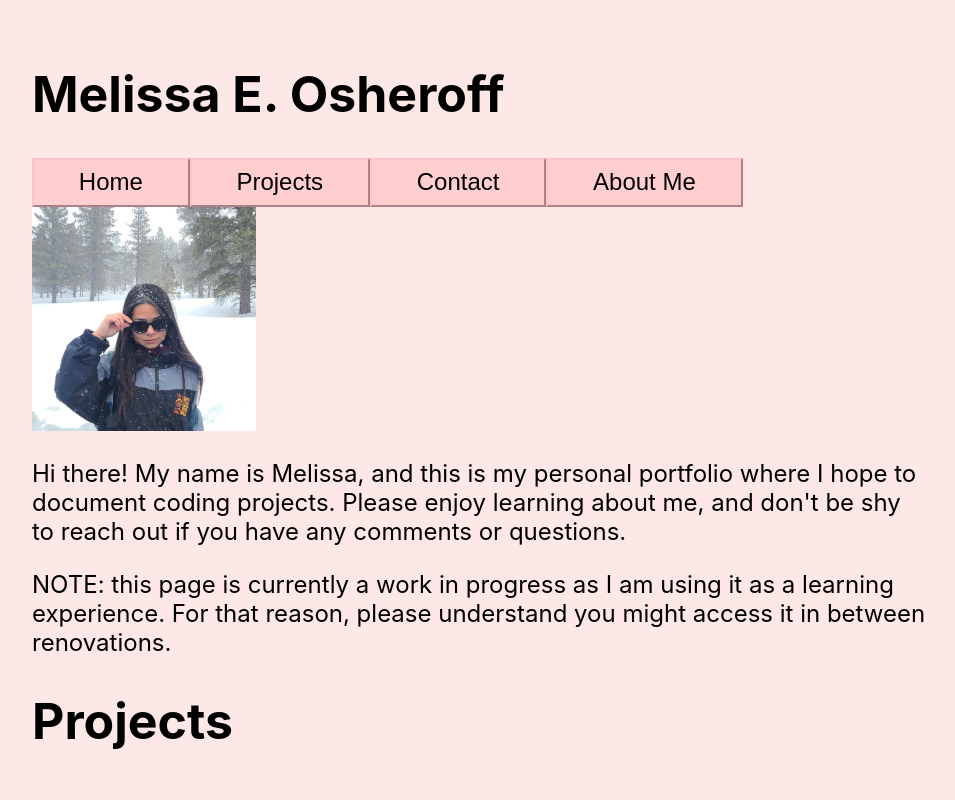
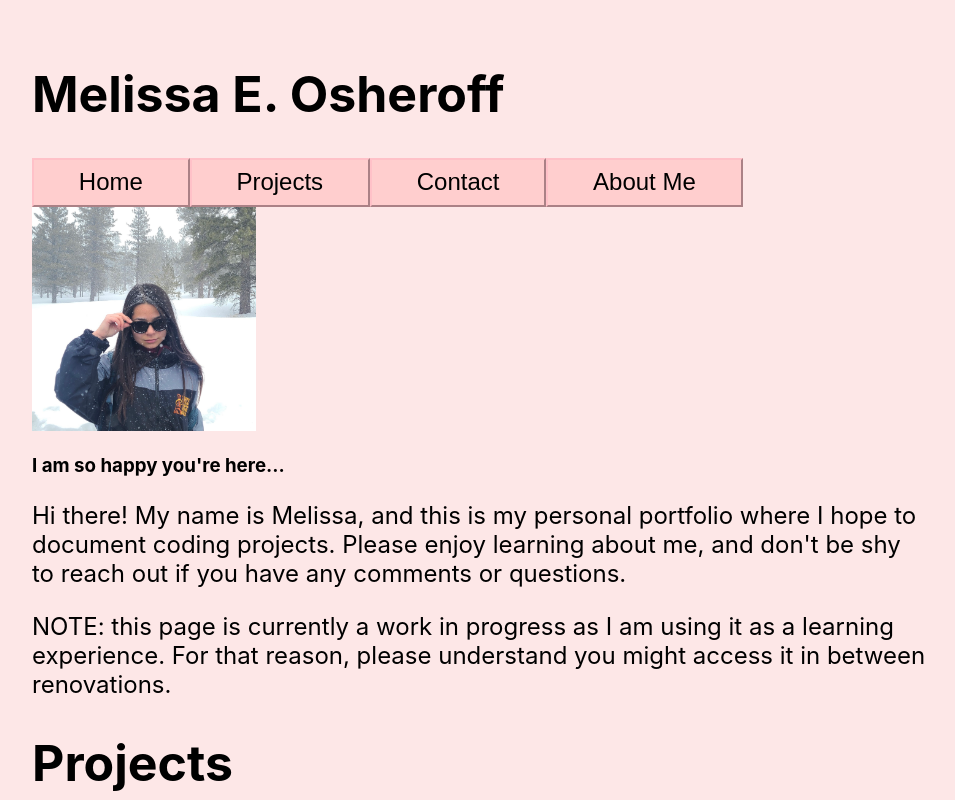
Before and after one commit to Melissa2002/Melissa2002.github.io, a React app: page / in a window 1280 px wide. Shown: the top 800 px of the page, without its empty margins (160-1115 px from the left). Built offline with nearby package versions, Linux system fonts and the light colour scheme.

Commit message:
Update Home.jsx

```diff
--- a/src/Components/Home.jsx
+++ b/src/Components/Home.jsx
@@ -5,7 +5,7 @@ function Home() {
     return (
         <div class="clearfix">
             <img src={Me} width="25%" height="auto" class="col-md-6 float-md-end mb-3 ms-md-3"></img>
-
+            <h3>I am so happy you're here...</h3>
             <p>
             Hi there! My name is Melissa, and this is my personal portfolio where I hope
             to document coding projects. Please enjoy learning about me, and don't be
```
